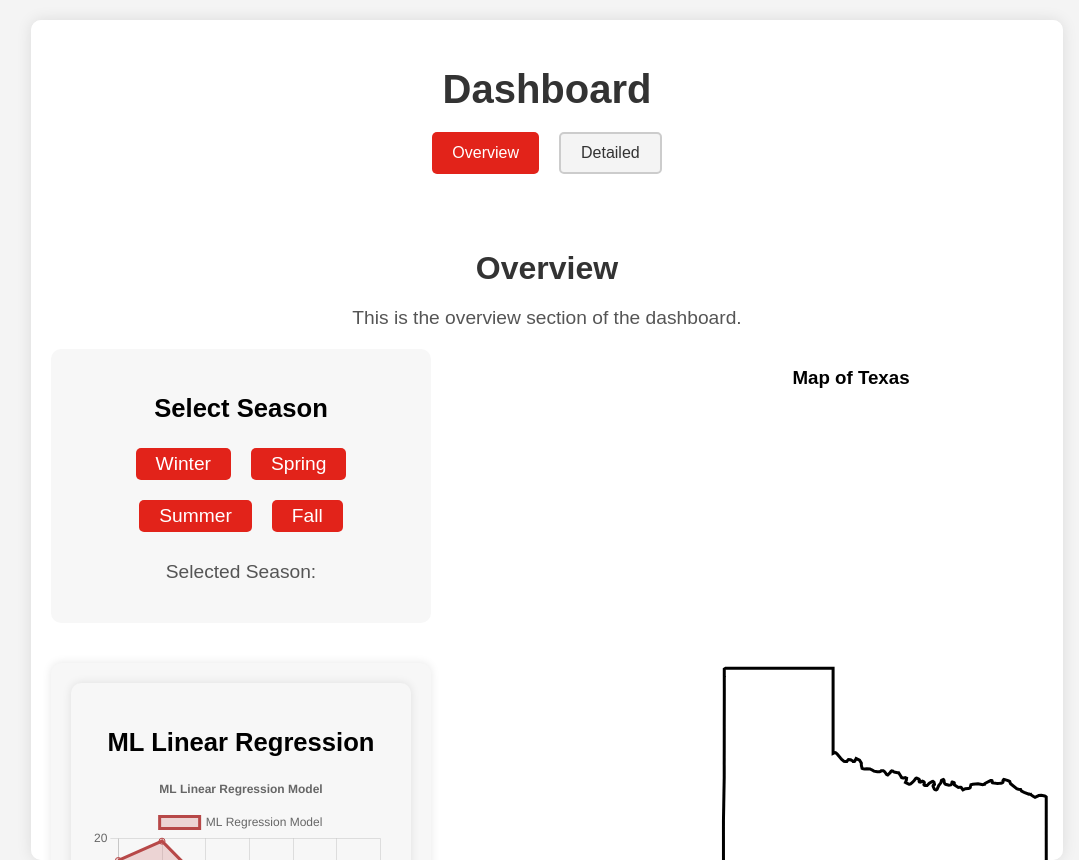
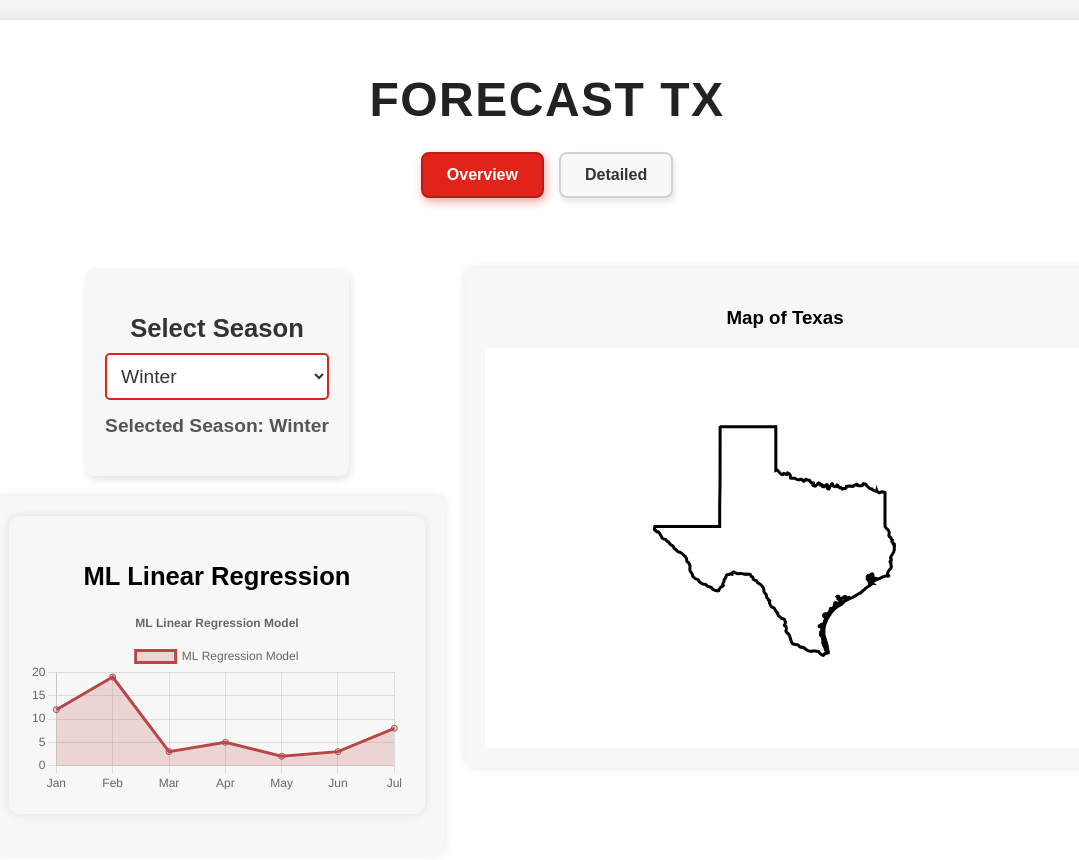
Before and after one commit to ForecastTX/app, a React (Create React App) app in the folder webapp/React/forcasttx/: page /dashboard in a window 1280 px wide. Shown: the whole page, without its empty margins (93-1172 px from the left). Built offline with nearby package versions, Linux system fonts and the light colour scheme.

Commit message:
Fixing the Layout of the Dashboard.jsx
I updated the overview  so that it would fit fully on the dashboard container, then for the detailed i made a grid that we can modify the placement eaiser

```diff
--- a/webapp/React/forcasttx/src/Componets/Dashboard.jsx
+++ b/webapp/React/forcasttx/src/Componets/Dashboard.jsx
@@ -2,19 +2,18 @@ import React, { useState } from 'react';
 import { useNavigate } from 'react-router-dom';
 import "../styles/Dashboard.css";
 import TexasMap from './TexasMap';
-import Overview from './Overview';
 import MLRegression from './MLRegression';
 import PastVsAi from './PastVsAi';
 import KPI from './KPI';
 import TopRegions from './TopRegions';
 
 const Dashboard = () => {
-  const [activeTab, setActiveTab] = useState('overview'); // State to track active tab
+  const [activeTab, setActiveTab] = useState('overview');
   const navigate = useNavigate();
-  const [selectedSeason, setSelectedSeason] = useState(''); // Track selected season
+  const [selectedSeason, setSelectedSeason] = useState("Winter");
 
-  const handleSeasonChange = (season) => {
-    setSelectedSeason(season);
+  const handleSeasonChange = (event) => {
+    setSelectedSeason(event.target.value);
   };
 
   const regionsData = [
@@ -26,7 +25,7 @@ const Dashboard = () => {
 
   return (
     <div className="dashboard-container">
-      <h1 className="dashboard-title">Dashboard</h1>
+      <h1 className="dashboard-title">Forecast Tx</h1>
 
       {/* Tabs */}
       <div className="dashboard-tabs">
@@ -42,39 +41,33 @@ const Dashboard = () => {
         >
           Detailed
         </button>
+
       </div>
 
-      {/* Tab content */}
+      {/* Tab Content */}
       <div className="dashboard-tab-content">
-        {/* Overview Section */}
-        <div className={`overview-content ${activeTab === 'overview' ? 'active' : ''}`}>
-          <h2>Overview</h2>
-          <p>This is the overview section of the dashboard.</p>
+        {activeTab === 'overview' && (
+          <div className="overview-content">
 
             <div className="overview-layout">
-  {/* Left Side - Charts */}
+              {/* Left Side - Controls and Charts */}
               <div className="left-side">
-    <div className="Season-box">
+              <div className="season-box">
                 <h3>Select Season</h3>
-      {/* Button or Dropdown for selecting season */}
-      <div>
-        <button onClick={() => handleSeasonChange('Winter')}>Winter</button>
-        <button onClick={() => handleSeasonChange('Spring')}>Spring</button>
-        <button onClick={() => handleSeasonChange('Summer')}>Summer</button>
-        <button onClick={() => handleSeasonChange('Fall')}>Fall</button>
-      </div>
+                <select value={selectedSeason} onChange={handleSeasonChange} className="season-dropdown">
+                  <option value="Winter">Winter</option>
+                  <option value="Spring">Spring</option>
+                  <option value="Summer">Summer</option>
+                  <option value="Fall">Fall</option>
+                </select>
                 <p>Selected Season: {selectedSeason}</p>
               </div>
-
                 <div className="charts">
                   <div className="MLRegression-box">
-        {/* Here, integrate ML chart or placeholder */}
                     <MLRegression/>
                   </div>
                   <div className="PastVsAi-box">
-
                     <PastVsAi/>
-        {/* Here, integrate comparison chart or placeholder */}
                   </div>
                 </div>
               </div>
@@ -86,24 +79,29 @@ const Dashboard = () => {
               </div>
             </div>
           </div>
+        )}
 
         {/* Detailed Section */}
-        <div className={`detailed-content ${activeTab === 'detailed' ? 'active' : ''}`}>
-        <div className='KPI-Section'>
-        {/* KPI for top city in texas */}
-        <KPI
-        title="Top City for Hail in Texas"
-        value="Dallas"
-        change="+15%"
-        trend="up"
-      />
-
+        {activeTab === 'detailed' && (
+          <div className="detailed-content">
+            <div className="detailed-headder">
+              <h2>Detailed</h2>
+              <p>This is the detailed section of the dashboard.</p>
             </div>
-     <TopRegions
-        title="Top Affected Regions"
-        regionsData={regionsData}
-      />
+            <div className="detailed-layout">
+              <div className="KPI-Container">
+                <KPI title="Top City for Hail in Texas" value="Dallas" change="+15%" trend="up" />
+                <KPI title="Highest Damage Cost" value="$5.1 Million" change="+20%" trend="up" />
+                <KPI title="Most Frequent Hail Events" value="Houston" change="+10%" trend="up" />
               </div>
+              <div className="TopRegions-Container">
+                <TopRegions title="Top Affected Regions" regionsData={regionsData} />
+                <TopRegions title="Secondary Affected Regions" regionsData={regionsData} />
+                <TopRegions title="Another Top Regions" regionsData={regionsData} />
+              </div>
+            </div>
+          </div>
+        )}
       </div>
 
       {/* Logout button */}
--- a/webapp/React/forcasttx/src/Componets/TexasMap.jsx
+++ b/webapp/React/forcasttx/src/Componets/TexasMap.jsx
@@ -5,12 +5,12 @@ const TexasMap = () => {
   const svgRef = useRef();
 
   useEffect(() => {
-    const width = 800;
-    const height = 500;
+    const width = 600;
+    const height = 400;
 
     // Create projection for Texas
     const projection = d3.geoMercator()
-      .scale(2050) // Adjust scale for better fit
+      .scale(1050) // Adjust scale for better fit
       .center([-99.5, 31]) // Center on Texas
       .translate([width / 2, height / 2]);
 
--- a/webapp/React/forcasttx/src/styles/Dashboard.css
+++ b/webapp/React/forcasttx/src/styles/Dashboard.css
@@ -9,7 +9,7 @@ body {
 }
 
 .dashboard-container {
-    width: 80%;
+    width: 90%;
     max-width: 1200px;
     margin: 0 auto; /* Center the container horizontally */
     padding: 20px;
@@ -38,48 +38,76 @@ body {
 
 .dashboard-title {
     text-align: center;
-    font-size: 2.5rem;
-    color: #333;
-    margin-bottom: 20px;
+    font-size: 3rem;
+    font-weight: bold;
+    color: #222;
+    margin-bottom: 25px;
+    text-transform: uppercase;
+    letter-spacing: 1.5px;
 }
 
 .dashboard-tabs {
     display: flex;
     justify-content: center;
+    gap: 15px;
     margin-bottom: 30px;
 }
 
 .dashboard-tabs button {
-    padding: 10px 20px;
-    margin: 0 10px;
-    font-size: 16px;
-    background-color: #f4f4f4;
-    border: 2px solid #ccc;
-    border-radius: 5px;
+    padding: 12px 24px;
+    font-size: 1rem;
+    font-weight: 600;
+    background-color: #f8f8f8;
+    border: 2px solid #d1d1d1;
+    border-radius: 8px;
     cursor: pointer;
-    transition: background-color 0.3s, transform 0.2s;
+    transition: all 0.3s ease-in-out;
     color: #333;
+    box-shadow: 2px 4px 6px rgba(0, 0, 0, 0.1);
 }
 
 .dashboard-tabs button.active {
     background-color: #e2231a;
     color: white;
-    border: none;
+    border: 2px solid #b91c12;
+    box-shadow: 2px 4px 10px rgba(226, 35, 26, 0.4);
 }
 
 .dashboard-tabs button:hover {
-    background-color: #9f3d3d;
-    transform: scale(1.05);
+    background-color: #c91d14;
+    color: white;
+    transform: translateY(-2px);
+    box-shadow: 3px 6px 12px rgba(0, 0, 0, 0.15);
 }
+.overview-headder,.detailed-headder {
+    background: linear-gradient(135deg, #f8f8f8, #eaeaea);
+    padding: 20px 30px;
+    border-radius: 10px;
+    box-shadow: 2px 4px 8px rgba(0, 0, 0, 0.1);
+    text-align: center;
+    max-width: 800px;
+    margin: 0 auto 30px auto;
+}
+
+.overview-headder,.detailed-headder h2 {
+    font-size: 2rem;
+    font-weight: bold;
+    color: #222;
+    margin-bottom: 10px;
+    letter-spacing: 1px;
+}
+
+.overview-headder,.detailed-headder p {
+    font-size: 1rem;
+    color: #555;
+    line-height: 1.6;
+}
+
 
 /* Tab Content */
 .dashboard-tab-content {
     text-align: center;
     margin-top: 20px;
-}
-
-.overview-content, .detailed-content {
-    display: none;
 }
 
 .overview-content.active, .detailed-content.active {
@@ -97,33 +125,50 @@ p {
     color: #555;
 }
 
-.Season-box {
+.season-box {
     background-color: #f7f7f7;
     padding: 20px;
     border-radius: 10px;
     margin-bottom: 20px;
+    text-align: center;
+    box-shadow: 2px 4px 8px rgba(0, 0, 0, 0.1);
+    max-width: 300px;
+    margin: auto;
 }
 
-.Season-box h3 {
+.season-box h3 {
     font-size: 1.6rem;
-    margin-bottom: 15px;
+    margin-bottom: 10px;
+    color: #333;
 }
 
-.Season-box button {
-    background-color: #e2231a;
-    color: white;
-    border: none;
-    padding: 5px 20px;
-    margin: 10px;
+.season-dropdown {
+    width: 100%;
+    padding: 10px;
+    font-size: 1.2rem;
+    border: 2px solid #e2231a;
     border-radius: 5px;
-    font-size: 1.2rem;
+    background-color: white;
+    color: #333;
     cursor: pointer;
-    transition: background-color 0.3s, transform 0.2s;
+    transition: all 0.3s ease-in-out;
 }
 
-.Season-box button:hover {
-    background-color: #9f3d3d;
-    transform: scale(1.05);
+.season-dropdown:hover {
+    border-color: #9f3d3d;
+}
+
+.season-dropdown:focus {
+    outline: none;
+    border-color: #9f3d3d;
+    box-shadow: 0 0 5px rgba(226, 35, 26, 0.5);
+}
+
+.season-box p {
+    margin-top: 15px;
+    font-size: 1.2rem;
+    color: #555;
+    font-weight: bold;
 }
 
 .charts {
@@ -165,25 +210,28 @@ p {
 
 /* Layout for Left and Right Sections */
 .overview-layout {
-    display: flex; /* Use flexbox layout */
-    justify-content: space-between; /* Distribute space between the left and right sections */
-    gap: 20px; /* Add space between the left and right sections */
-    margin-top: 20px; /* Adjust the top margin */
+    display: grid;
+    grid-template-columns: 1fr 1fr; /* 1 x 2 Layout */
+    gap: 20px;
+    margin-top: 20px;
+    align-items: start;
 }
 
 .left-side {
-    flex: 1; /* Left side takes up remaining space */
     display: flex;
     flex-direction: column;
-    gap: 20px; /* Space between child elements */
+    gap: 20px;
 }
 
 /* Right side section styling */
 .right-side {
-    flex: 0.4; /* Right side takes 40% of the space */
     display: flex;
     flex-direction: column;
-    gap: 20px; /* Space between child elements */
+    align-items: center;
+    background-color: #f7f7f7;
+    padding: 20px;
+    border-radius: 10px;
+    box-shadow: 0 0 10px rgba(0, 0, 0, 0.1);
 }
 
 /* Logout button */
@@ -204,14 +252,32 @@ p {
     background-color: #f8d7da;
     transform: scale(1.05);
 }
-.detailed-content {
+.detailed-layout {
+    display: grid;
+    grid-template-columns: repeat(3, 1fr); /* Creates 3 equal columns */
+    grid-template-rows: repeat(3, auto); /* 3 rows */
+    gap: 20px; /* Space between grid items */
+    padding: 20px;
+  }
+.KPI-Container {
     display: flex;
-    flex-direction: column;
-    align-items: center; /* Center the content horizontally */
-    gap: 20px; /* Add space between the sections */
-    padding: 20px;
-}
+    justify-content: space-between;
+    grid-column: span 3; /* Spans across all 3 columns */
+  }
 
+  .KPI-Container .KPI {
+    flex: 1; /* Ensures each KPI takes equal space */
+    text-align: center;
+  }
+  .TopRegions-Container {
+    display: flex;
+    justify-content: space-between;
+    grid-column: span 3; /* Spans across all 3 columns */
+  }
+
+  .TopRegions-Container .TopRegions {
+    flex: 1; /* Makes each TopRegion box take equal width */
+  }
 .detailed-content .KPI {
     width: 100%; /* Ensure KPIs take up full width */
     display: flex;
```
Lines whose indentation alone changed are shown as unchanged.
